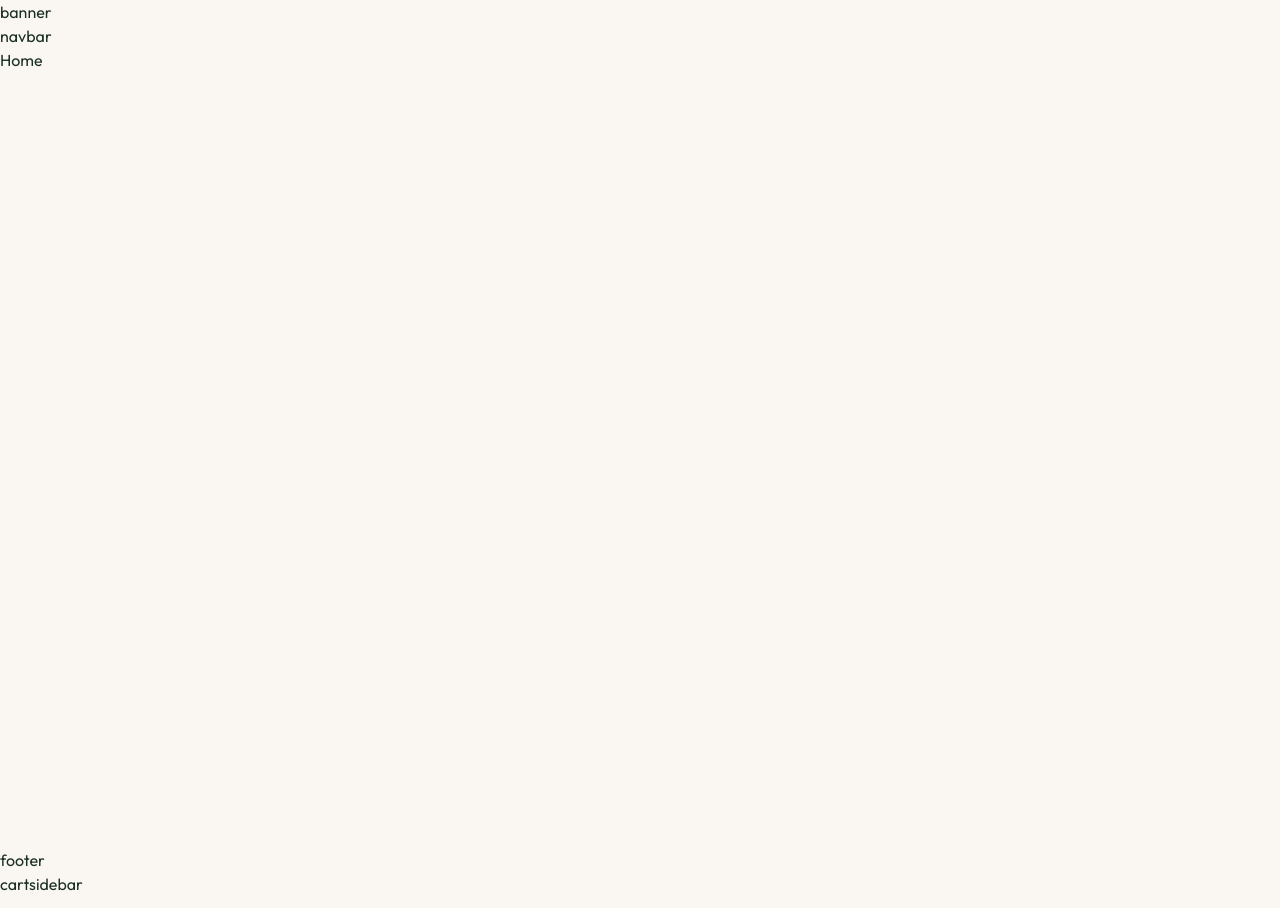
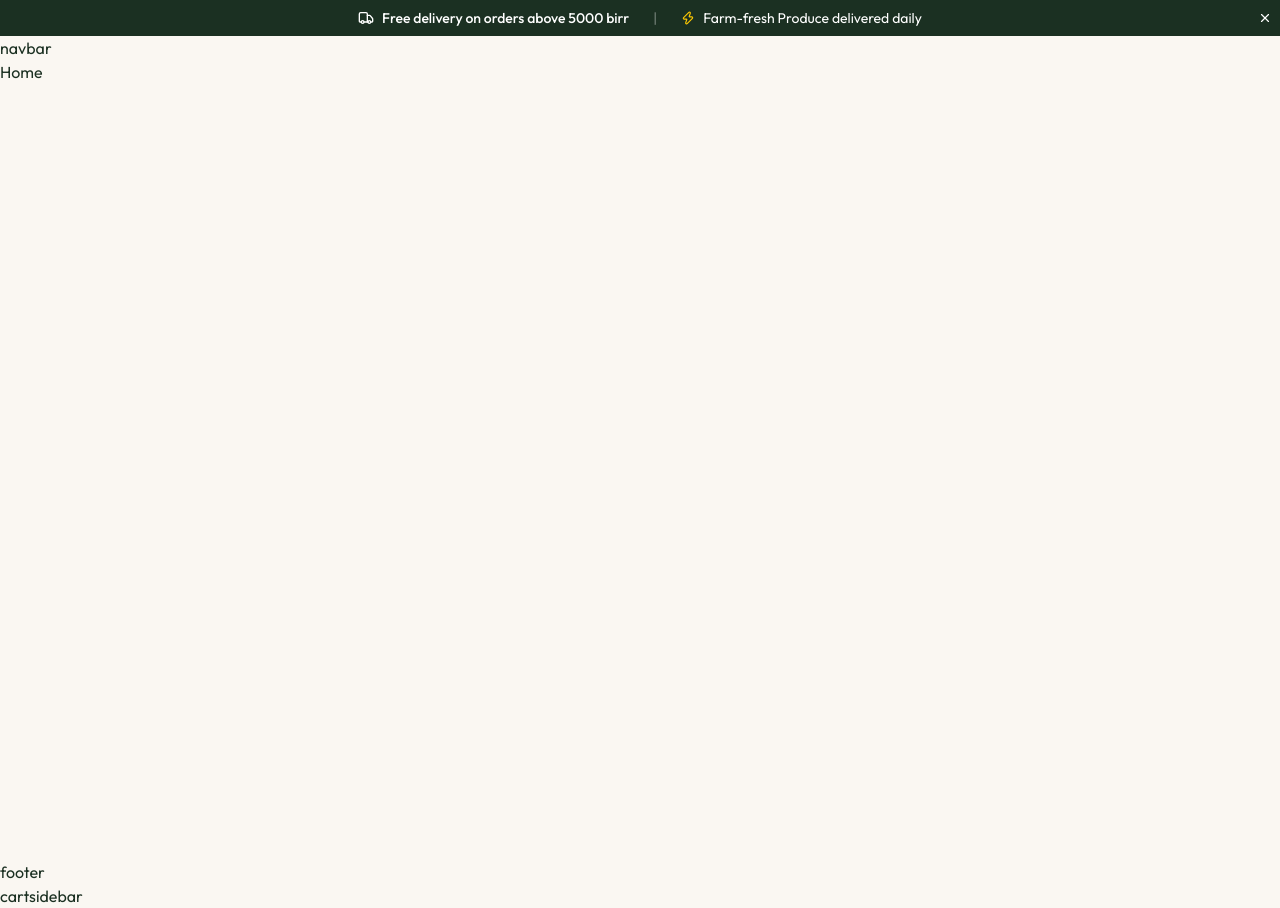
Before and after one commit to surameli/fresh-corner-delivery, a React (Vite) app in the folder client/: page / in a window 1280 px wide. Built offline with nearby package versions, Linux system fonts and the light colour scheme.

Commit message:
Implement the banner on the home page

```diff
--- /dev/null
+++ b/client/src/components/Banner.tsx
@@ -0,0 +1,39 @@
+import { TruckIcon, XIcon, ZapIcon } from "lucide-react";
+import { useState } from "react";
+
+
+const Banner = () => {
+    const [bannerVisible, setBannerVisible] = useState(() => {
+        return sessionStorage.getItem('banner_dismissed') !== "true";
+    });
+    const dismissBanner = () => {
+        setBannerVisible(false);
+        sessionStorage.setItem('banner_dismissed', "true");
+    }
+  return (
+    <div>
+        {bannerVisible && (
+            <div className="bg-linear-to-r from-app-green via-emarald-800 to-app-green text-white text-xs sm:text-sm relative overflow-hidden">
+               <div className="max-w-7xl mx-auto px-4 sm:px-6 lg:px-8 py-2 flex-center gap-6">
+                 <div className="flex-center gap-2">
+                    <TruckIcon className="size-4 shrink-0"/>
+                    <span className="font-medium">Free delivery on orders above 5000 birr </span>
+                 </div>
+                 <span className="hidden sm:inline text-white/40">|</span>
+                 <div className="hidden sm:flex items-center gap-2">
+                    <ZapIcon className="size-3.5 full-yellow-400 text-yellow-400 shrink-0"/>
+                    <span>Farm-fresh Produce delivered daily</span>
+
+                 </div>
+
+               </div>
+               <button onClick={dismissBanner} className="absolute top-1/2 right-2 -translate-y-1/2 hover:bg-white/10 rounded-full transition-colors">
+                <XIcon className="size-3.5" />
+               </button>
+            </div>
+        )}
+    </div>
+  )
+}
+
+export default Banner
--- a/client/src/pages/AppLayout.tsx
+++ b/client/src/pages/AppLayout.tsx
@@ -1,10 +1,11 @@
 import { Outlet } from "react-router-dom"
+import Banner from "../components/Banner"
 
 
 const AppLayout = () => {
   return (
     <>
-       <p>banner</p>
+       <Banner/>
         <p>navbar</p>
         <main className ="min-h-screen">
           <Outlet/>
```
